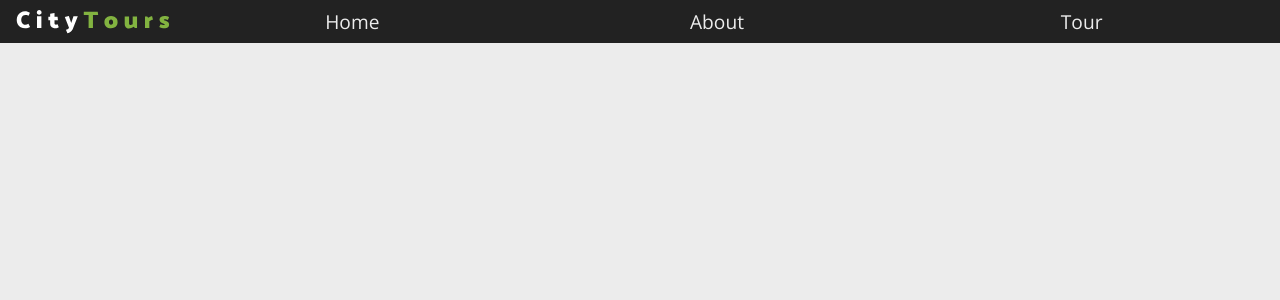
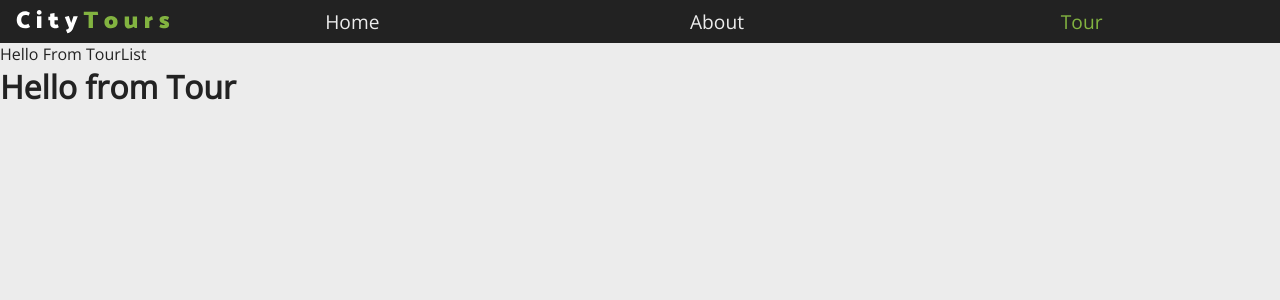
Before and after one commit to indam94/CityTour_React, a React (Create React App) app: page / in a window 1280 px wide. Shown: the top 300 px of the page. Built offline with nearby package versions, Linux system fonts and the light colour scheme.

Commit message:
Main Project Structure

```diff
--- a/src/App.js
+++ b/src/App.js
@@ -2,11 +2,13 @@
 import './App.scss';
 import Navbar from './components/Navbar/Navbar'
 import "@fortawesome/fontawesome-free/css/all.min.css"
+import TourList from './components/TourList';
 
 function App() {
   return (
     <React.Fragment>
-      <Navbar></Navbar>
+      <Navbar />
+      <TourList/ >
     </React.Fragment>
   );
 }
--- a/src/components/Navbar/Navbar.scss
+++ b/src/components/Navbar/Navbar.scss
@@ -25,3 +25,7 @@
         color: $mainGreen;
     }
 }
+
+.active{
+    color: $mainGreen;
+}
--- /dev/null
+++ b/src/components/Tour/Tour.js
@@ -0,0 +1,11 @@
+import React, { Component } from 'react'
+
+export default class Tour extends Component {
+    render() {
+        return (
+            <h1>
+                Hello from Tour
+            </h1>
+        )
+    }
+}
--- /dev/null
+++ b/src/components/Tour/package.json
@@ -0,0 +1,3 @@
+{
+    "main": "Tour.js"
+}
--- /dev/null
+++ b/src/components/TourList/index.js
@@ -0,0 +1,13 @@
+import React, { Component } from 'react'
+import Tour from '../Tour';
+
+export default class TourList extends Component {
+    render() {
+        return (
+            <div>
+                Hello From TourList
+                <Tour/>
+            </div>
+        )
+    }
+}
--- a/src/index.scss
+++ b/src/index.scss
@@ -12,5 +12,5 @@
 body {
   font-family: "Open Sans", sans-serif;
   background: $mainGray;
-  color : $mainGreen;
+  color : $mainBlack;
 }
```
Also changed, not shown: src/components/Tour/Tour.scss (added), src/components/TourList/TourList.scss (added).
